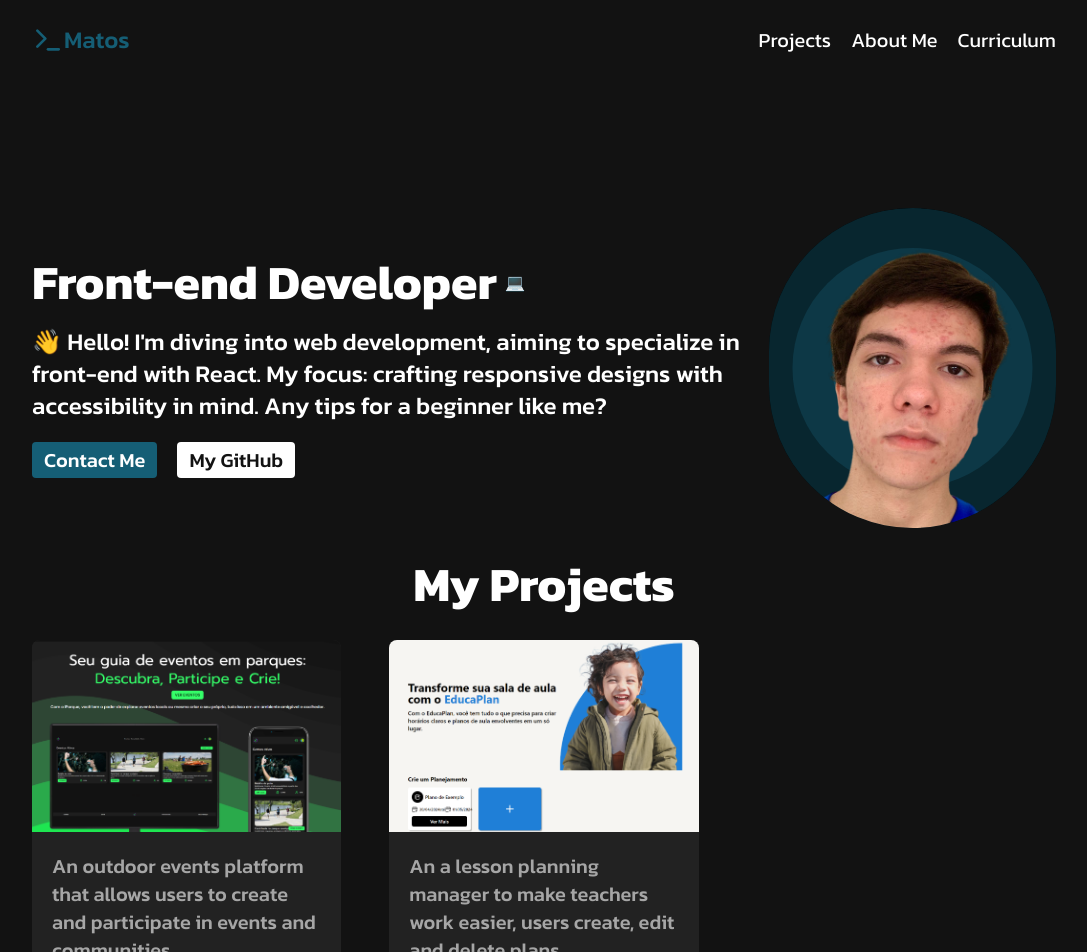
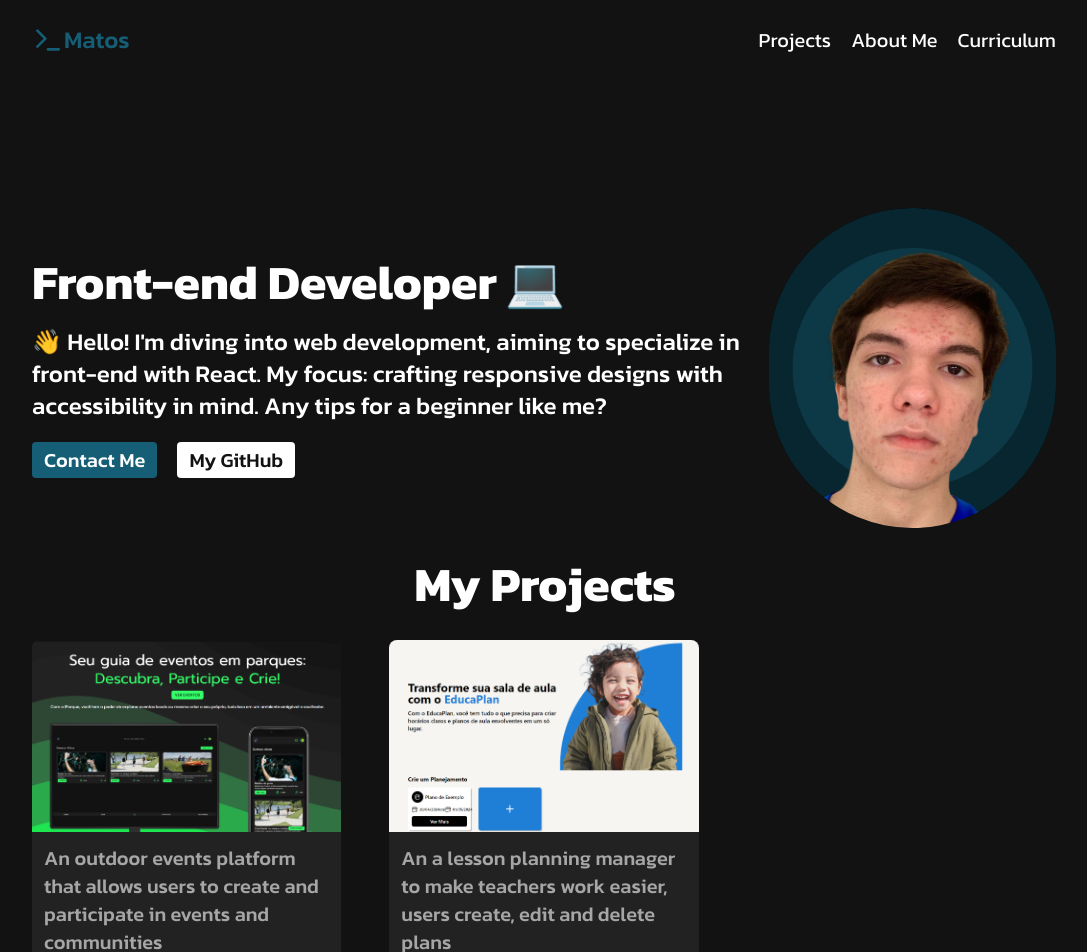
Before and after one commit to joaonative/portfolio, a Next.js app: page / in a window 1280 px wide. Shown: the top 952 px of the page, without its empty margins (96-1183 px from the left). Built offline with nearby package versions, Linux system fonts and the light colour scheme.

Commit message:
feat: framer-motion animations

```diff
--- a/app/components/Header.tsx
+++ b/app/components/Header.tsx
@@ -1,3 +1,6 @@
+"use client";
+
+import { motion } from "framer-motion";
 import { Terminal } from "lucide-react";
 import Link from "next/link";
 import React from "react";
--- a/app/components/ProjectCard.tsx
+++ b/app/components/ProjectCard.tsx
@@ -20,11 +20,11 @@ const ProjectCard = ({ name, description, gitHub, link, image }: Props) => {
         height={256}
         className="w-full 3xl:h-56 lg:h-48 border-primary object-cover rounded-tr-lg rounded-tl-lg bg-primary"
       />
-      <div className="flex flex-col p-5 gap-5">
+      <div className="flex flex-col p-3 gap-5">
         <blockquote className="text-xl font-medium text-white/60">
           {description}
         </blockquote>
-        <div className="flex items-center justify-between">
+        <div className="flex items-center gap-5">
           <Link href={link} target="_blank">
             <Button variant="primary">Try Project</Button>
           </Link>
--- a/app/components/Projects.tsx
+++ b/app/components/Projects.tsx
@@ -1,26 +1,54 @@
+"use client";
+
 import React from "react";
 import Section from "./Section";
 import ProjectCard from "./ProjectCard";
 
+import { motion } from "framer-motion";
+
 const Projects = () => {
+  const itemVariants = {
+    initial: { y: 20, opacity: 0 },
+    animate: { y: 0, opacity: 1 },
+  };
+  const projects = [
+    {
+      name: "iParque",
+      description:
+        "An outdoor events platform that allows users to create and participate in events and communities",
+      image: "/iparque.png",
+      gitHub: "https://github.com/joaonative/tcc-front",
+      link: "https://iparque.vercel.app",
+    },
+    {
+      name: "EducaPlan",
+      description:
+        "An a lesson planning manager to make teachers work easier, users create, edit and delete plans",
+      image: "/educaplan.png",
+      gitHub: "https://github.com/joaonative/educaplan",
+      link: "https://educaplan.vercel.app",
+    },
+  ];
   return (
     <Section title="My Projects" id="projects">
-      <div className="grid-cols-1 lg:grid-cols-3 3xl:grid-cols-4 grid gap-12">
-        <ProjectCard
-          name="iParque"
-          description="An outdoor events platform that allows users to create and participate in events and communities"
-          image="/iparque.png"
-          gitHub="https://github.com/joaonative/tcc-front"
-          link="https://iparque.vercel.app"
-        />
-        <ProjectCard
-          name="EducaPlan"
-          description="An a lesson planning manager to make teachers work easier, users create, edit and delete plans"
-          image="/educaplan.png"
-          gitHub="https://github.com/joaonative/educaplan"
-          link="https://educaplan.vercel.app"
-        />
-      </div>
+      <ul className="grid-cols-1 lg:grid-cols-3 3xl:grid-cols-4 grid gap-12">
+        {projects.map((project, i) => (
+          <motion.li
+            variants={itemVariants}
+            initial="initial"
+            animate="animate"
+            transition={{ duration: 0.3, delay: i * 0.2 }}
+          >
+            <ProjectCard
+              name={project.name}
+              description={project.description}
+              image={project.image}
+              link={project.link}
+              gitHub={project.gitHub}
+            />
+          </motion.li>
+        ))}
+      </ul>
     </Section>
   );
 };
--- a/app/components/Section.tsx
+++ b/app/components/Section.tsx
@@ -1,3 +1,6 @@
+"use client";
+
+import { motion } from "framer-motion";
 import { ReactNode } from "react";
 
 interface Props {
@@ -8,10 +11,24 @@ interface Props {
 
 const Section = ({ children, title, id }: Props) => {
   return (
-    <section id={title} className="flex flex-col gap-8">
-      <h1 className="text-4xl lg:text-5xl font-bold text-center">{title}</h1>
+    <motion.section
+      initial={{ opacity: 0 }}
+      whileInView={{ opacity: 1 }}
+      viewport={{ once: true }}
+      transition={{ duration: 0.5 }}
+      id={title}
+      className="flex flex-col gap-8"
+    >
+      <motion.h1
+        initial={{ x: -20 }}
+        whileInView={{ x: 1 }}
+        viewport={{ once: true }}
+        className="text-4xl lg:text-5xl font-bold text-center"
+      >
+        {title}
+      </motion.h1>
       <section id={title}>{children}</section>
-    </section>
+    </motion.section>
   );
 };
 
--- a/app/page.tsx
+++ b/app/page.tsx
@@ -1,19 +1,34 @@
+"use client";
+
 import Image from "next/image";
 import Projects from "./components/Projects";
 import Button from "./components/Button";
 import Section from "./components/Section";
 import Link from "next/link";
 
+import { motion } from "framer-motion";
+
 export default function Home() {
   return (
-    <main className="px-5 lg:px-32 flex flex-col gap-8 mt-5 lg:mt-32 mb-5">
+    <motion.main
+      initial={{ opacity: 0 }}
+      animate={{ opacity: 1 }}
+      transition={{ duration: 0.3 }}
+      className="px-5 lg:px-32 flex flex-col gap-8 mt-5 lg:mt-32 mb-5"
+    >
       <div className="flex lg:flex-row flex-col items-center gap-5 lg:justify-between">
-        <div className="flex flex-col gap-5">
+        <motion.div
+          initial={{ y: 10 }}
+          animate={{ y: 0 }}
+          className="flex flex-col gap-5"
+        >
           <div className="flex items-center gap-2">
             <h1 className="font-bold text-3xl lg:text-5xl">
               Front-end Developer
             </h1>
-            <span aria-label="computer emoji">💻</span>
+            <span aria-label="computer emoji" className="text-3xl lg:text-5xl">
+              💻
+            </span>
           </div>
           <blockquote className="font-medium text-xl lg:text-2xl max-w-7xl">
             <span aria-label="hands waving emoji">👋</span> Hello! I'm diving
@@ -29,8 +44,12 @@ export default function Home() {
               <Button variant={"secondary"}>My GitHub</Button>
             </Link>
           </div>
-        </div>
-        <div className="flex justify-center lg:w-1/2">
+        </motion.div>
+        <motion.div
+          initial={{ x: 10 }}
+          animate={{ x: 0 }}
+          className="flex justify-center lg:w-1/2"
+        >
           <Image
             src={"/pic.png"}
             alt="João Victor profile picture"
@@ -38,12 +57,12 @@ export default function Home() {
             height={512}
             className="rounded-full img object-cover w-52 h-52 bg-center lg:h-80 lg:w-80"
           />
-        </div>
+        </motion.div>
       </div>
       <Projects />
       <Section title="About Me" id="aboutme">
         <div></div>
       </Section>
-    </main>
+    </motion.main>
   );
 }
--- a/package.json
+++ b/package.json
@@ -9,6 +9,7 @@
     "lint": "next lint"
   },
   "dependencies": {
+    "framer-motion": "^11.1.7",
     "lucide-react": "^0.372.0",
     "next": "14.2.2",
     "react": "^18",
```
Also changed, not shown: 1 other file (tests, documents, lock files or other folders).
